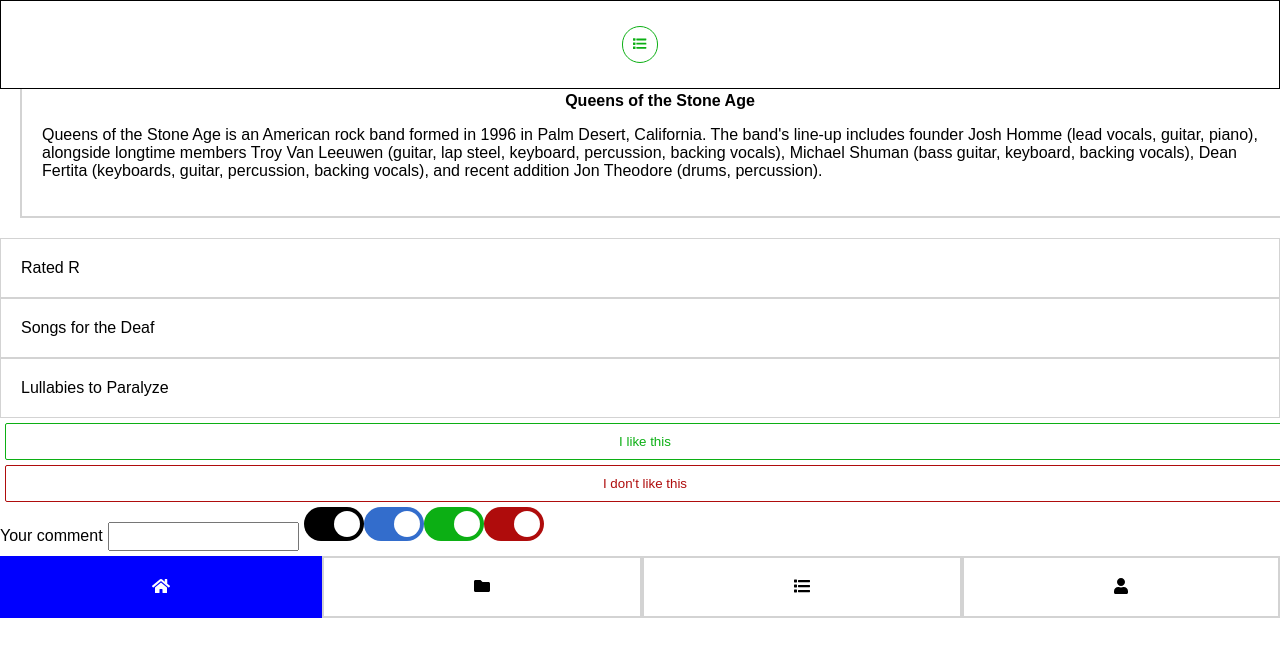
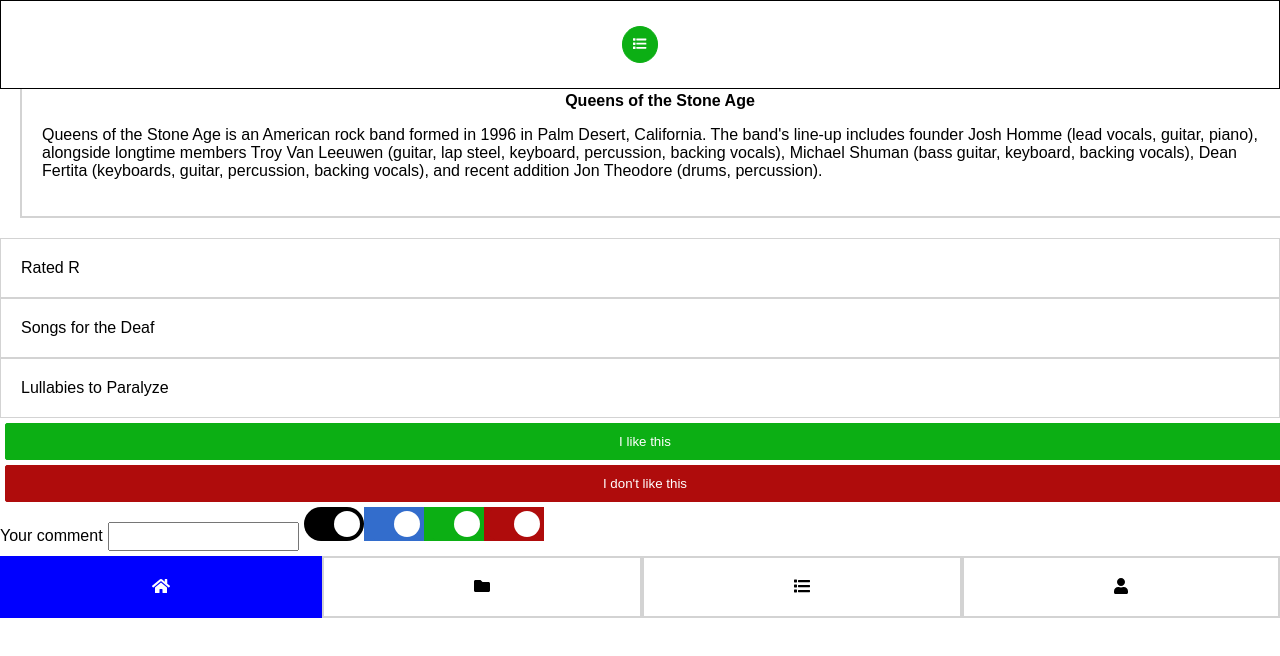
Before and after one commit to matthewbdaly/spectrum, a React app: page /demo in a window 1280 px wide. Shown: the top 656 px of the page. Built offline with nearby package versions, Linux system fonts and the light colour scheme.

Commit message:
Buttons now get themes from dedicated file

```diff
--- a/src/Components/Button.scss
+++ b/src/Components/Button.scss
@@ -1,4 +1,5 @@
 @import "../variables";
+@import "../themes";
 
 button {
     background-color: $background;
@@ -10,39 +11,6 @@ button {
     border-radius: $btn-radius;
     padding: $btn-padding;
 
-    &.main {
-        background-color: $theme-main;
-        color: $background;
-        border-color: $theme-main;
-
-        &.inverse {
-            color: $theme-main;
-            background-color: $background;
-        }
-    }
-
-    &.positive {
-        background-color: $theme-positive;
-        color: $background;
-        border-color: $theme-positive;
-
-        &.inverse {
-            color: $theme-positive;
-            background-color: $background;
-        }
-    }
-
-    &.negative {
-        background-color: $theme-negative;
-        color: $background;
-        border-color: $theme-negative;
-
-        &.inverse {
-            color: $theme-negative;
-            background-color: $background;
-        }
-    }
-
     &.block {
         display: block;
         width: 100%;
--- /dev/null
+++ b/src/_themes.scss
@@ -0,0 +1,34 @@
+@import "../variables";
+
+.main {
+    background-color: $theme-main;
+    color: $background;
+    border-color: $theme-main;
+
+    .inverse {
+        color: $theme-main;
+        background-color: $background;
+    }
+}
+
+.positive {
+    background-color: $theme-positive;
+    color: $background;
+    border-color: $theme-positive;
+
+    .inverse {
+        color: $theme-positive;
+        background-color: $background;
+    }
+}
+
+.negative {
+    background-color: $theme-negative;
+    color: $background;
+    border-color: $theme-negative;
+
+    .inverse {
+        color: $theme-negative;
+        background-color: $background;
+    }
+}
```
